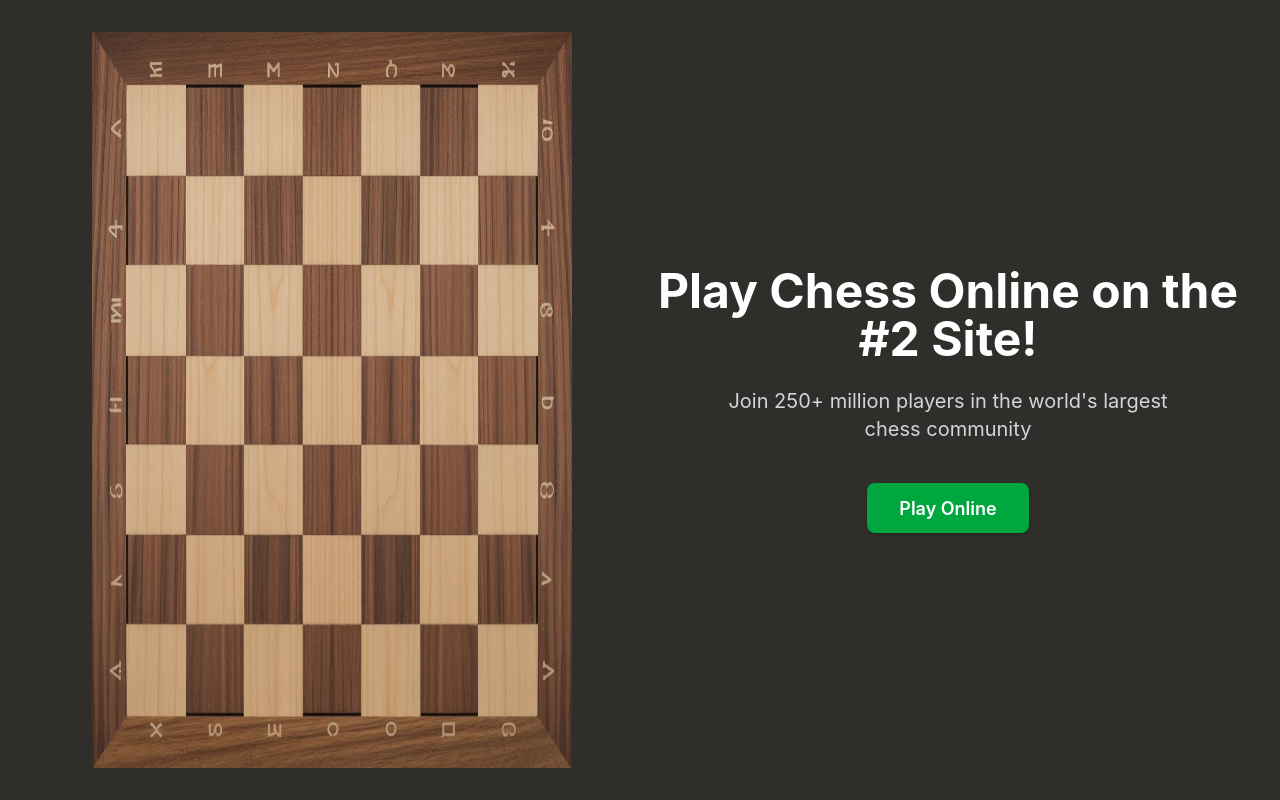
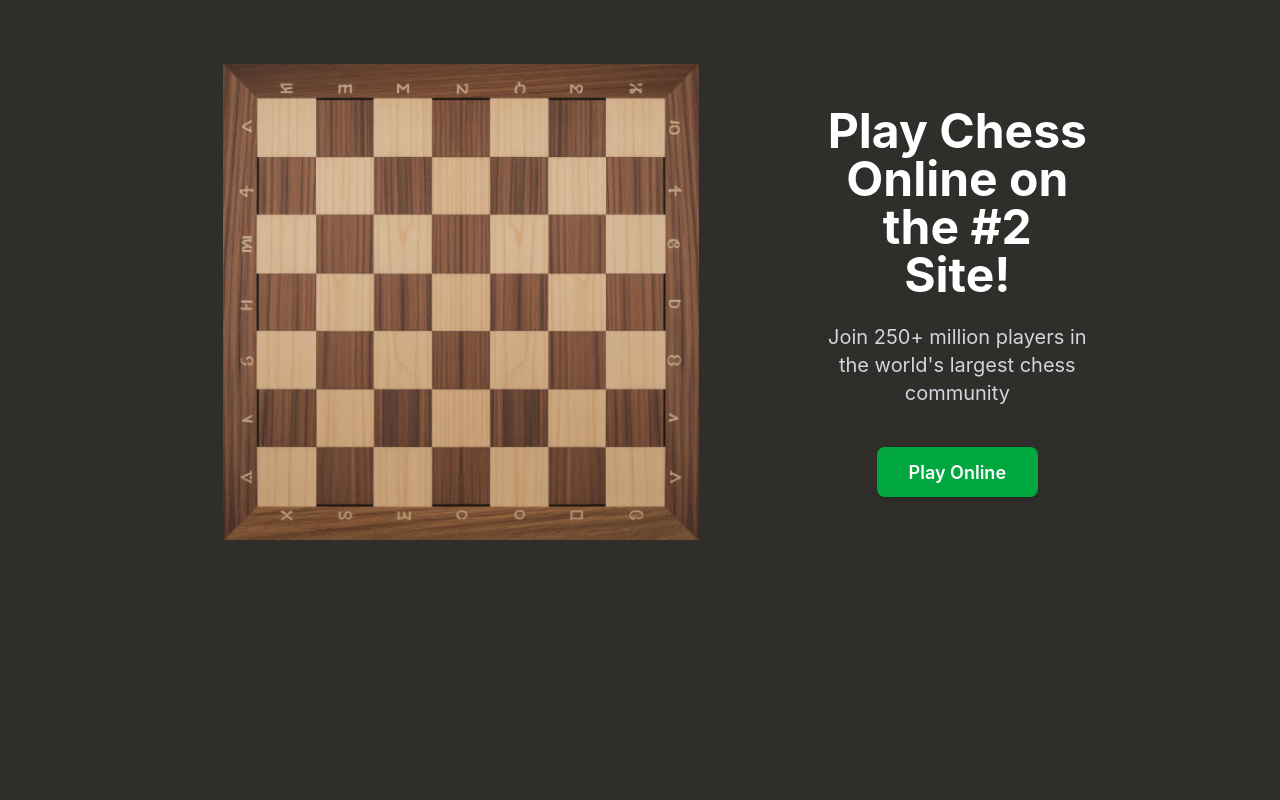
Before and after one commit to OG-Tanim/Chess.com, a React (Vite) app in the folder frontend/: page / in a window 1280 px wide. Built offline with nearby package versions, Linux system fonts and the light colour scheme.

Commit message:
mac mini update

```diff
--- a/frontend/src/screens/Landing.tsx
+++ b/frontend/src/screens/Landing.tsx
@@ -5,12 +5,16 @@ export const Landing = () => {
   const navigate = useNavigate();
 
   return (
-    <div className="">
-      <div className="grid grid-cols-1 md:grid-cols-2 gap-4 p-8 min-h-screen">
-        <div className="flex justify-center">
-          <img className="max-w-4/5" src="./chessboard.jpeg" alt="chessboard" />
+    <div className="px-20">
+      <div className="grid grid-cols-1 md:grid-cols-3 gap-4 p-8 md:max-h-screen">
+        <div className="col-span-2 flex justify-center p-8">
+          <img
+            className="max-w-[75%]"
+            src="./chessboard.jpeg"
+            alt="chessboard"
+          />
         </div>
-        <div className="flex flex-col justify-center items-center gap-6">
+        <div className="md:col-span-1 flex flex-col justify-center items-center gap-6 pr-20">
           <h3 className="text-4xl md:text-5xl font-bold text-white text-center">
             Play Chess Online on the #2 Site!
           </h3>
```
